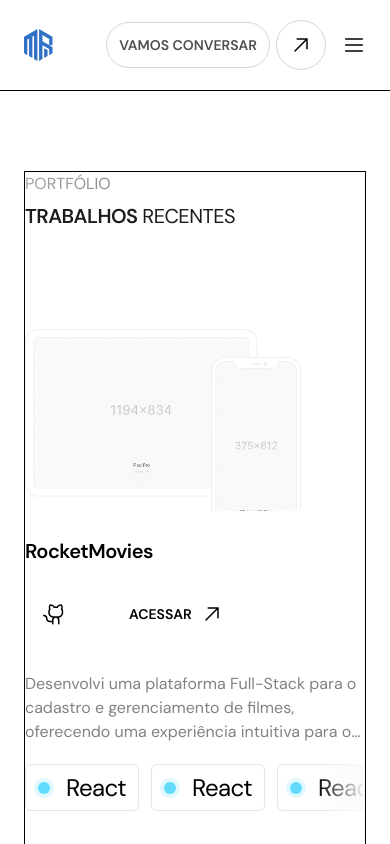
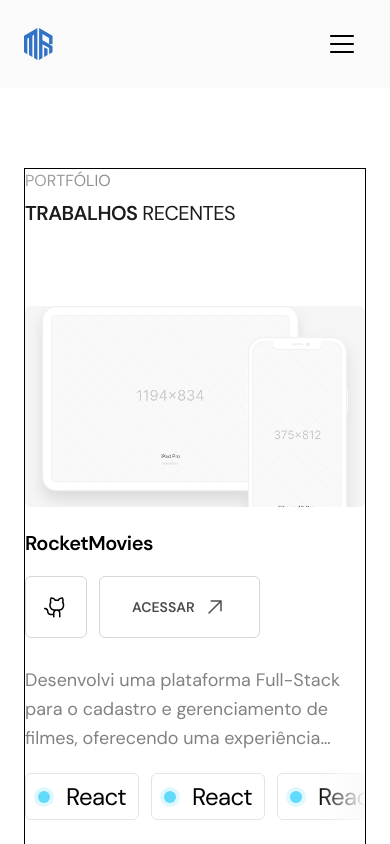
Before and after one commit to murilloressineti/my-portfolio-2.0, a React (Vite) app: page /projetos in a window 390 px wide. Shown: the top 844 px of the page. Built offline with nearby package versions, Linux system fonts and the light colour scheme.

Commit message:
feat: Component updates

```diff
--- a/src/App.tsx
+++ b/src/App.tsx
@@ -4,7 +4,7 @@
 import { Header, Footer } from "./components/layout";
 
 // Utils
-import ScrollToTop from "./components/utils/ScrollTotop";
+import ScrollToTop from "./components/utils/ScrollToTop";
 
 // Pages
 import {
--- a/src/components/gallery/bentoCarousel.tsx
+++ b/src/components/gallery/bentoCarousel.tsx
@@ -52,7 +52,7 @@
               "h-1.5 rounded-full transition-all duration-300 cursor-pointer",
               index === selectedIndex
                 ? "bg-brand-primary w-6"
-                : "bg-neutral-gray-300 w-1.5",
+                : "bg-neutral-300 w-1.5",
             )}
             onClick={() => emblaApi?.scrollTo(index)}
           />
--- a/src/components/layout/header.tsx
+++ b/src/components/layout/header.tsx
@@ -1,5 +1,5 @@
-import { useLocation, useNavigate, Link } from "react-router-dom";
-import { useState } from "react";
+import { useLocation, Link } from "react-router-dom";
+import { useState, useEffect } from "react";
 import { Button, NavLink, Text, Icon } from "../ui";
 
 import {
@@ -15,7 +15,6 @@
 export default function Header() {
   const [isMenuOpen, setIsMenuOpen] = useState(false);
   const location = useLocation();
-  const navigate = useNavigate();
 
   const navLinks = [
     { label: "Página Inicial", href: "/" },
@@ -23,134 +22,107 @@
     { label: "Projetos", href: "/projetos" },
   ];
 
+  // Fecha o menu mobile ao trocar de rota
+  useEffect(() => setIsMenuOpen(false), [location]);
+
+  // Trava o scroll do body quando o menu mobile está aberto
+  useEffect(() => {
+    document.body.style.overflow = isMenuOpen ? "hidden" : "unset";
+  }, [isMenuOpen]);
+
   return (
-    <header className="relative z-50 bg-bg-default border-b border-b-neutral-gray-100 md:border-0 md:bg-transparent">
-      <div className="w-full py-5 md:pb-0 px-6 md:px-30 max-w-420 mx-auto">
-        <div className="flex items-center justify-between md:p-5">
+    <header className="relative z-50 w-full bg-bg-surface lg:bg-transparent">
+      {/* CONTAINER PRINCIPAL */}
+      <div className="w-full py-5 lg:pb-0 px-6 md:px-30 lg:px-30 max-w-420 mx-auto">
+        <div className="flex items-center justify-between lg:p-5">
           {/* LOGO */}
           <Link to="/" aria-label="Ir para página inicial" className="shrink-0">
-            <LogoFull className="hidden md:block w-auto" />
-            <LogoSymbol className="block md:hidden w-auto fill-brand-primary" />
+            <LogoFull className="hidden lg:block w-auto" />
+            <LogoSymbol className="block lg:hidden w-auto fill-brand-primary" />
           </Link>
 
           {/* NAVEGAÇÃO DESKTOP */}
           <nav
             aria-label="Navegação principal"
-            className="hidden md:flex items-center gap-8 bg-neutral-100 backdrop-blur-md rounded-full px-6 py-3"
+            className="hidden lg:flex items-center gap-8 bg-neutral-100 backdrop-blur-lg rounded-full px-6 py-3"
           >
             <ul className="flex items-center gap-8">
-              {navLinks.map((link) => {
-                const isSelected = location.pathname === link.href;
-
-                return (
+              {navLinks.map((link) => (
                 <li key={link.href}>
                   <NavLink
                     href={link.href}
-                      isSelected={isSelected}
-                      aria-current={isSelected ? "page" : undefined}
-                      onClick={(e) => {
-                        e.preventDefault();
-                        navigate(link.href);
-                      }}
-                      className="tracking-wide"
+                    isSelected={location.pathname === link.href}
                   >
                     {link.label}
                   </NavLink>
                 </li>
-                );
-              })}
+              ))}
             </ul>
           </nav>
 
           {/* AÇÕES DESKTOP */}
-          <div className="hidden md:flex items-center gap-3">
+          <div className="hidden lg:flex items-center gap-3">
             {/* LINKS SOCIAIS */}
             <div className="flex items-center gap-3">
+              {[
+                {
+                  href: "https://linkedin.com/in/murilloressineti/",
+                  icon: LinkedinLogo,
+                  label: "LinkedIn",
+                },
+                {
+                  href: "https://github.com/murilloressineti",
+                  icon: GitHubLogo,
+                  label: "GitHub",
+                },
+              ].map((social) => (
                 <Button
+                  key={social.label}
+                  as="a"
+                  href={social.href}
+                  target="_blank"
+                  rel="noopener noreferrer"
                   variant="secondary"
                   shape="rounded"
-                as="a"
-                href="https://www.linkedin.com/in/murilloressineti/"
-                target="_blank"
-                rel="noopener noreferrer"
-                aria-label="Acessar meu LinkedIn"
+                  aria-label={social.label}
                 >
-                <Icon svg={LinkedinLogo} />
+                  <Icon svg={social.icon} />
                 </Button>
-
-              <Button
-                variant="secondary"
-                shape="rounded"
-                as="a"
-                href="https://github.com/murilloressineti"
-                target="_blank"
-                rel="noopener noreferrer"
-                aria-label="Acessar meu GitHub"
-              >
-                <Icon svg={GitHubLogo} />
-              </Button>
+              ))}
             </div>
 
             {/* CTA */}
             <Link to="/contato">
-              <Button
-                variant="composite"
-                shape="none"
-                className="group gap-1.5"
-              >
-                <div className="rounded-full p-3 bg-neutral-white text-text-secondary border border-neutral-300 group-hover:bg-neutral-200 group-hover:border-neutral-200 transition-all duration-300">
+              <div className="flex group gap-1.5 ">
+                <Button shape="rounded" variant="navAction">
                   <Text variant="ui-action">Vamos conversar</Text>
+                </Button>
+
+                <Button shape="rounded" variant="navAction">
+                  <Icon svg={ArrowUpRight} animate="rotate" />
+                </Button>
               </div>
-
-                <div className="rounded-full p-3 bg-neutral-white text-text-secondary border border-neutral-300 group-hover:bg-neutral-200 group-hover:border-neutral-200 transition-all duration-300">
-                  <Icon svg={ArrowUpRight} animate="rotate" />
-                </div>
-              </Button>
             </Link>
           </div>
 
-          {/* MOBILE ACTIONS */}
-          <div className="flex md:hidden items-center gap-4">
-            <Link to="/contato">
-              <Button
-                variant="composite"
-                shape="none"
-                className="group gap-1.5"
-              >
-                <div className="rounded-full p-3 bg-neutral-white text-text-secondary border border-neutral-300 group-hover:bg-neutral-200 group-hover:border-neutral-200 transition-all duration-300">
-                  <Text variant="ui-action">Vamos conversar</Text>
-                </div>
-
-                <div className="rounded-full p-3 bg-neutral-white text-text-secondary border border-neutral-300 group-hover:bg-neutral-200 group-hover:border-neutral-200 transition-all duration-300">
-                  <Icon svg={ArrowUpRight} animate="rotate" />
-                </div>
-              </Button>
-            </Link>
-
+          {/* BOTÃO MENU MOBILE */}
           <button
             onClick={() => setIsMenuOpen(!isMenuOpen)}
-              aria-expanded={isMenuOpen}
-              aria-controls="mobile-menu"
             aria-label={isMenuOpen ? "Fechar menu" : "Abrir menu"}
-              className="text-neutral-gray-600 hover:text-black transition-colors cursor-pointer"
+            className="lg:hidden p-2 z-50 relative cursor-pointer"
           >
             <div
-                className={`transition-all duration-300 transform ${
-                  isMenuOpen ? "rotate-90 scale-110" : "rotate-0 scale-100"
-                }`}
+              className={`transition-transform duration-300 ${isMenuOpen ? "rotate-90" : "rotate-0"}`}
             >
-                <Icon svg={isMenuOpen ? Close : List} className="w-6 h-6" />
+              <Icon svg={isMenuOpen ? Close : List} className="w-8 h-8" />
             </div>
           </button>
         </div>
       </div>
-      </div>
 
-      {/* MENU MOBILE */}
+      {/* MENU MOBILE OVERLAY */}
       <nav
-        id="mobile-menu"
-        aria-label="Navegação principal"
-        className={`fixed inset-0 bg-bg-default z-[-1] transition-all duration-500 ease-in-out md:hidden flex flex-col items-center justify-center ${
+        className={`fixed inset-0 bg-bg-default transition-all duration-500 ease-in-out lg:hidden flex flex-col items-center justify-center gap-10 ${
           isMenuOpen
             ? "translate-y-0 opacity-100"
             : "-translate-y-full opacity-0"
@@ -159,18 +131,12 @@
         <ul className="flex flex-col items-center gap-10 text-center">
           {navLinks.map((link) => {
             const isSelected = location.pathname === link.href;
-
             return (
-              <li key={link.href}>
+              <li key={link.href} className="overflow-hidden">
                 <NavLink
                   href={link.href}
                   isSelected={isSelected}
-                  aria-current={isSelected ? "page" : undefined}
-                  onClick={(e) => {
-                    e.preventDefault();
-                    navigate(link.href);
-                    setIsMenuOpen(false);
-                  }}
+                  className={`text-3xl font-medium transition-transform duration-500 ${isMenuOpen ? "translate-y-0" : "translate-y-10"}`}
                 >
                   {link.label}
                 </NavLink>
@@ -179,30 +145,43 @@
           })}
         </ul>
 
-        <div className="flex gap-3 mt-10">
+        {/* CTA */}
+        <Link to="/contato">
+          <div className="group">
+            <Button shape="rounded" variant="letsTalk">
+              <Text variant="ui-action">Vamos conversar</Text>
+            </Button>
+          </div>
+        </Link>
+
+        {/* Redes Sociais no Mobile */}
+        <div className="flex items-center gap-3">
+          {/* LINKS SOCIAIS */}
+          {[
+            {
+              href: "https://linkedin.com/in/murilloressineti/",
+              icon: LinkedinLogo,
+              label: "LinkedIn",
+            },
+            {
+              href: "https://github.com/murilloressineti",
+              icon: GitHubLogo,
+              label: "GitHub",
+            },
+          ].map((social) => (
             <Button
+              key={social.label}
+              as="a"
+              href={social.href}
+              target="_blank"
+              rel="noopener noreferrer"
               variant="secondary"
               shape="rounded"
-            as="a"
-            href="https://www.linkedin.com/in/murilloressineti/"
-            target="_blank"
-            rel="noopener noreferrer"
-            aria-label="Acessar meu LinkedIn"
+              aria-label={social.label}
             >
-            <Icon svg={LinkedinLogo} />
+              <Icon svg={social.icon} />
             </Button>
-
-          <Button
-            variant="secondary"
-            shape="rounded"
-            as="a"
-            href="https://github.com/murilloressineti"
-            target="_blank"
-            rel="noopener noreferrer"
-            aria-label="Acessar meu GitHub"
-          >
-            <Icon svg={GitHubLogo} />
-          </Button>
+          ))}
         </div>
       </nav>
     </header>
--- a/src/components/projects/projectCard.tsx
+++ b/src/components/projects/projectCard.tsx
@@ -1,5 +1,5 @@
 import React from "react";
-import { useNavigate } from "react-router-dom";
+import { Link } from "react-router-dom";
 import { cva, type VariantProps } from "class-variance-authority";
 import { cn } from "../../lib/utils";
 import { Button, Icon, Tag, Text } from "../ui";
@@ -9,7 +9,8 @@
 export const projectCardVariants = cva("flex min-w-0 w-full", {
   variants: {
     variant: {
-      default: "flex-col md:flex-row items-start gap-7 md:gap-12",
+      // Ajustado: gap-16 no desktop para dar o ar de "espaço" do Figma
+      default: "flex-col md:flex-row items-start gap-6 md:gap-12",
       grid: "flex-col items-start gap-7",
     },
   },
@@ -43,29 +44,31 @@
   className,
   ...props
 }: ProjectCardProps) {
-  const navigate = useNavigate();
   const desktopTechs = techs.slice(0, 3);
   const remainingCount = techs.length - 3;
+  const projectLink = `/projetos/${id}`;
 
-  const handleNavigate = () => {
-    navigate(`/projetos/${id}`);
-  };
   return (
     <div className={cn(projectCardVariants({ variant, className }))} {...props}>
-      <div onClick={handleNavigate}>
+      {/* THUMBNAIL */}
+      <Link
+        to={projectLink}
+        className={cn(
+          "shrink-0 block w-full self-stretch",
+          variant === "default" ? "md:w-auto" : "md:w-full",
+        )}
+      >
         <ProjectThumbnail
           src={imageSrc}
           alt={`Preview do projeto ${title}`}
           variant="default"
           animate={true}
-          className={cn(
-            "w-full shrink-0",
-            variant === "grid" ? "md:w-full md:h-auto" : "w-full shrink-0",
-          )}
+          className="w-full"
         />
-      </div>
+      </Link>
 
-      <div className="flex flex-col min-w-0 w-full">
+      {/* HEADER: TÍTULO E BOTÕES */}
+      <div className="flex flex-col min-w-0 flex-1 w-full">
         <div
           className={cn(
             "flex w-full gap-5",
@@ -74,31 +77,32 @@
               : "flex-col md:flex-row md:justify-between md:items-start",
           )}
         >
-          <div onClick={handleNavigate}>
+          <Link to={projectLink} className="flex-1">
             <Text
               variant="h3"
               as="h3"
               className={cn(
-                "hover:text-brand-primary transition-all duration-300 flex-1 cursor-pointer",
+                "hover:text-brand-primary transition-all duration-300 cursor-pointer",
                 variant === "grid" ? "line-clamp-1" : "line-clamp-none",
               )}
             >
               {title}
             </Text>
-          </div>
+          </Link>
+
           <div className="flex gap-3 shrink-0">
             {githubUrl && (
               <Button
                 as="a"
                 href={githubUrl}
                 target="_blank"
-                variant="quinary"
+                variant="projectGithub"
                 shape="square"
-                className="gap-0 flex items-center overflow-hidden transition-all duration-500 ease-in-out rounded-md hover:pr-6"
+                className="gap-0 overflow-hidden transition-all duration-500 ease-in-out hover:pr-6"
               >
                 <Icon svg={GitHubLogo} />
                 <Text
-                  variant="action-button"
+                  variant="ui-action"
                   className="max-w-0 overflow-hidden opacity-0 transition-all duration-500 ease-in-out group-hover:max-w-25 group-hover:opacity-100 group-hover:ml-2"
                 >
                   GITHUB
@@ -111,8 +115,9 @@
                 as="a"
                 href={deployUrl}
                 target="_blank"
-                variant="tertiary"
+                variant="projectDeploy"
                 shape="rectangular"
+                className="uppercase"
               >
                 Acessar <Icon svg={ArrowUpRight} animate="rotate" />
               </Button>
@@ -120,8 +125,9 @@
           </div>
         </div>
 
+        {/* DESCRIÇÃO */}
         <Text
-          variant="body-large"
+          variant="body-lg"
           className={cn(
             "text-text-secondary opacity-70 mt-7 md:mt-12",
             variant === "grid"
@@ -132,12 +138,12 @@
           {description}
         </Text>
 
+        {/* TECNOLOGIAS */}
         <div className="relative mt-5 w-full">
-          {/* Versão MOBILE: Scroll Horizontal com Fade */}
+          {/* DEFAULT  */}
           <div
             className={cn(
               "flex gap-3 overflow-x-auto no-scrollbar w-full",
-              // No Desktop, escondemos esse container de scroll se for o modo grid
               variant === "grid" ? "md:hidden" : "md:flex md:flex-wrap",
             )}
           >
@@ -146,11 +152,10 @@
                 {tech.charAt(0).toUpperCase() + tech.slice(1)}
               </Tag>
             ))}
-            {/* Gradiente de Fade (Mobile Only) */}
             <div className="absolute top-0 right-0 h-full w-12 bg-linear-to-l from-bg-surface to-transparent pointer-events-none md:hidden" />
           </div>
 
-          {/* Versão DESKTOP (Grid): Padrão +X */}
+          {/* GRID VIEW  */}
           {variant === "grid" && (
             <div className="hidden md:flex items-center gap-3">
               {desktopTechs.map((tech) => (
@@ -159,7 +164,7 @@
                 </Tag>
               ))}
               {remainingCount > 0 && (
-                <Text variant="body-small" className="text-text-secondary ml-1">
+                <Text variant="body-sm" className="text-text-secondary ml-1">
                   +{remainingCount}
                 </Text>
               )}
--- a/src/components/projects/projectThumbnail.tsx
+++ b/src/components/projects/projectThumbnail.tsx
@@ -3,16 +3,16 @@
 import { cn } from "../../lib/utils";
 
 export const projectThumbnailVariants = cva(
-  "flex items-end justify-center overflow-hidden rounded-md bg-neutral-gray-100",
+  "relative flex items-end justify-center overflow-hidden rounded-md bg-neutral-100",
   {
     variants: {
       variant: {
-        default: "w-75.75 h-50.5 md:w-131.25 md:h-87.5",
+        default: "w-full h-full",
         full: "w-full h-57.25 md:h-280.5 items-center",
       },
       animate: {
         false: "",
-        true: "group cursor-pointer transition-all duration-500 hover:bg-neutral-gray-200",
+        true: "group cursor-pointer transition-all duration-500 hover:bg-neutral-200",
       },
     },
     defaultVariants: {
@@ -47,7 +47,7 @@
         src={src}
         alt={alt}
         className={cn(
-          "w-auto h-auto max-h-[90%] object-contain object-bottom",
+          "w-auto h-auto max-w-[90%] max-h-[90%] object-contain object-bottom drop-shadow-xl",
           animate && "transition-transform duration-500 group-hover:scale-105",
         )}
       />
--- a/src/components/ui/button.tsx
+++ b/src/components/ui/button.tsx
@@ -11,13 +11,26 @@
         primary: "bg-neutral-black text-text-inverted hover:bg-brand-primary",
         secondary:
           "bg-neutral-white text-text-secondary border border-neutral-300 hover:bg-neutral-200 hover:border-neutral-200 hover:text-text-primary hover:fill-text-primary",
-        outline:
-          "bg-transparent text-text-secondary fill-text-secondary border border-neutral-300 hover:bg-neutral-200 hover:border-neutral-400 hover:text-text-primary hover:fill-text-primary",
-        ghost:
+
+        ghost: // Verificar
           "bg-neutral-200 text-text-secondary fill-text-secondary hover:bg-neutral-300 hover:text-text-primary",
-        social:
+
+        navAction:
+          "bg-neutral-white text-text-secondary border border-neutral-300 group-hover:bg-neutral-200 group-hover:border-neutral-200 transition-all duration-300",
+
+        footerCta:
+          "bg-transparent border border-neutral-200 text-text-inverted hover:bg-neutral-200 hover:text-text-primary",
+
+        projectGithub:
           "bg-neutral-white text-text-inverted border border-neutral-300 hover:bg-neutral-black hover:fill-neutral-white",
-        composite: "bg-transparent border-0 p-0 hover:bg-transparent",
+
+        projectDeploy:
+          "bg-transparent text-text-secondary fill-text-secondary border border-neutral-300 hover:bg-neutral-200 hover:border-neutral-200 hover:text-text-primary hover:fill-text-primary",
+
+        contactCard:
+          "bg-bg-surface p-6 h-auto rounded-md border border-border-default hover:bg-neutral-black hover:text-neutral-white hover:fill-neutral-white normal-case transition-all duration-300",
+
+        wrapper: "bg-transparent border-0 p-0 hover:bg-transparent",
       },
       shape: {
         rounded: "rounded-full p-3",
@@ -45,6 +58,7 @@
     Omit<React.ButtonHTMLAttributes<HTMLButtonElement>, "shape" | "size">,
     VariantProps<typeof buttonVariants> {
   as?: React.ElementType;
+  to?: string;
   href?: string;
   target?: string;
   rel?: string;
```
Also changed, not shown: src/components/gallery/bentoItem.tsx (+11 -4 lines), src/components/layout/ctaSection.tsx (+52 -48 lines), src/components/timeline/timelineItem.tsx (+9 -18 lines), src/constants/timeline-steps.tsx (+5 -5 lines), src/pages/Contact.tsx (+6 -6 lines). Lines whose indentation alone changed are shown as unchanged.
